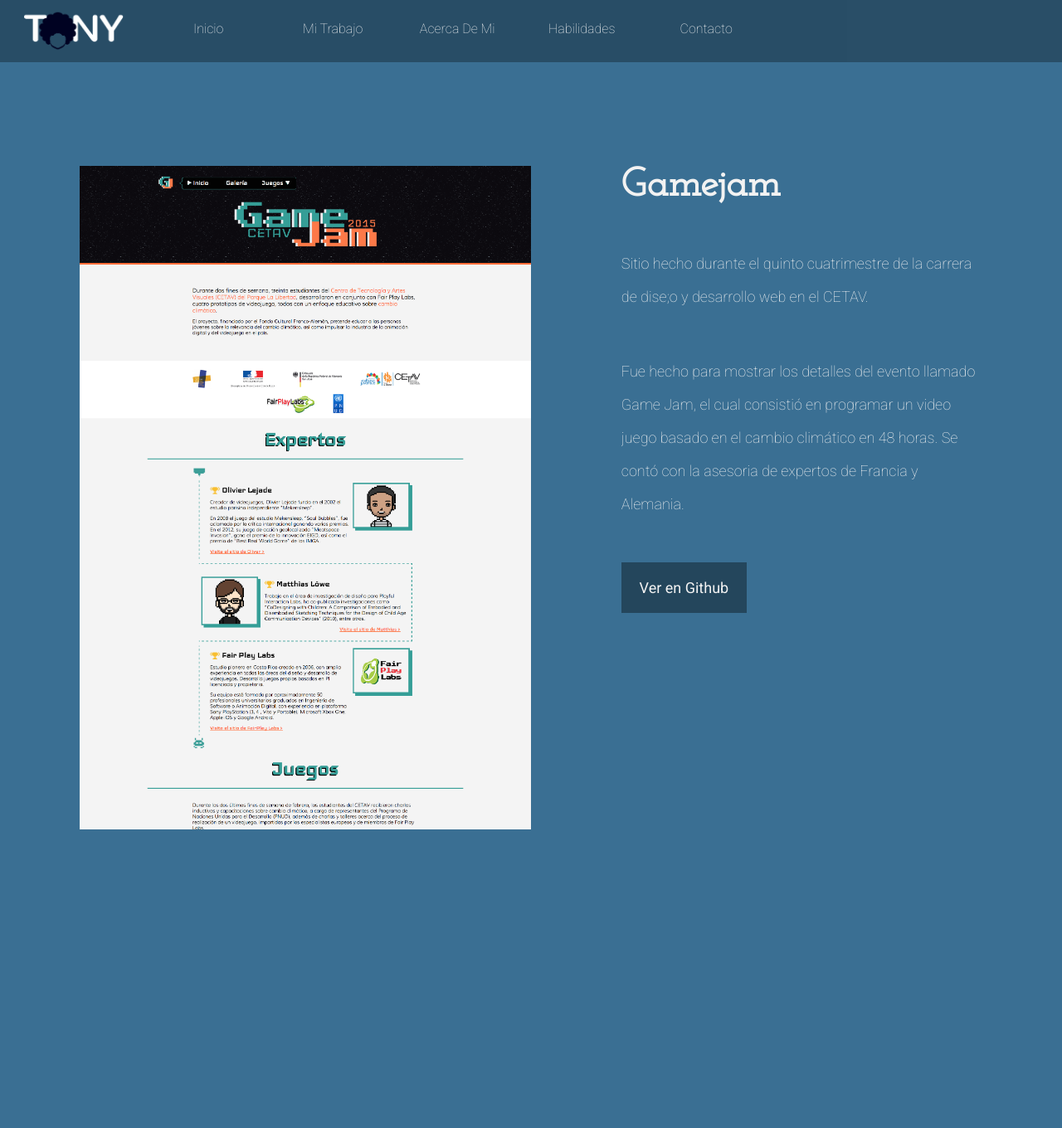
After one commit to tonyrombo/tonyrombo.github.io, a PHP site: page /pages/work1.html in a window 1280 px wide. The commit adds this page. Shown: the top 1360 px of the page at 83% size. Run offline with PHP 8.4, Linux system fonts and the light colour scheme; some libraries are stand-ins or nearby versions.

Commit message:
se agrega pagina descriptiva para proyectos

```diff
--- a/cs/styles.css
+++ b/cs/styles.css
@@ -1,41 +1,28 @@
 @import url(http://fonts.googleapis.com/css?family=Roboto:400,100,100italic,300,300italic,400italic,500,500italic,700,700italic,900,900italic&subset=latin,latin-ext);
 @import url(https://fonts.googleapis.com/css?family=Josefin+Slab:400,100italic,300);
-/* line 1, ../scss/partials/_base.scss */
 * {
   margin: 0;
-  padding: 0;
-}
+  padding: 0; }
 
-/* line 5, ../scss/partials/_base.scss */
 html {
-  font-size: 10px;
-}
+  font-size: 10px; }
 
-/* line 9, ../scss/partials/_base.scss */
 body {
-  background-color: #3a6f93;
-  font-family: "Roboto";
-}
+  background-color: #3A6F93;
+  font-family: "Roboto"; }
 
-/* line 14, ../scss/partials/_base.scss */
 a {
-  text-decoration: none;
-}
+  text-decoration: none; }
 
-/* line 18, ../scss/partials/_base.scss */
 .wrapper {
   float: left;
-  width: 100%;
-}
+  width: 100%; }
 
-/* line 22, ../scss/partials/_base.scss */
 .section {
   float: left;
   width: 100%;
-  overflow: hidden;
-}
+  overflow: hidden; }
 
-/* line 27, ../scss/partials/_base.scss */
 .section-title {
   font-size: 48px;
   font-size: 4.8rem;
@@ -58,31 +43,23 @@ a {
   -moz-position: fixed;
   -webkit-position: fixed;
   position: fixed;
-  width: 100%;
-}
+  width: 100%; }
 
-/* line 13, ../scss/partials/modules/_navigation.scss */
 .logo {
   display: inline-block;
   float: left;
   height: 50px;
   margin: 12px 2% 0;
-  width: 125px;
-}
-/* line 20, ../scss/partials/modules/_navigation.scss */
+  width: 125px; }
   .logo img {
     height: 100%;
-  width: 100%;
-}
+    width: 100%; }
 
-/* line 26, ../scss/partials/modules/_navigation.scss */
 .navbar {
   float: left;
   height: 100%;
-  width: 750px;
-}
+  width: 750px; }
   @media screen and (max-width: 1000px) {
-  /* line 26, ../scss/partials/modules/_navigation.scss */
     .navbar {
       background-color: rgba(29, 56, 74, 0.95);
       box-sizing: border-box;
@@ -136,9 +103,7 @@ a {
   margin: 0;
   padding-top: 25px;
   text-align: center;
-  width: 150px;
-}
-/* line 81, ../scss/partials/modules/_navigation.scss */
+  width: 150px; }
   .navbar-item a {
     border: none;
     color: #f2f2f2;
@@ -591,5 +424,68 @@ footer {
   font-size: 1.8rem;
   margin: 30px 0;
   text-align: center;
-  width: 100%;
-}
+  width: 100%; }
+
+.project-wrapper {
+  margin: 150px auto 0;
+  overflow: hidden;
+  padding: 50px 0;
+  width: 85%; }
+
+.img-wrapper {
+  float: left;
+  height: 800px;
+  overflow: scroll;
+  width: 50%; }
+  .img-wrapper img {
+    width: 100%; }
+  @media screen and (max-width: 1023px) {
+    .img-wrapper {
+      float: none;
+      height: auto;
+      margin: 0 auto 30px;
+      overflow: hidden;
+      width: 100%; } }
+
+.project-overview {
+  float: right;
+  overflow: hidden;
+  width: 40%; }
+  @media screen and (max-width: 1023px) {
+    .project-overview {
+      float: none;
+      width: 100%; } }
+
+.project-title {
+  font-size: 48px;
+  font-size: 4.8rem;
+  color: #f2f2f2;
+  font-family: "Josefin Slab";
+  margin-bottom: 50px;
+  text-align: left; }
+
+.project-summary {
+  font-size: 18px;
+  font-size: 1.8rem;
+  color: #f2f2f2;
+  float: left;
+  font-family: "Roboto";
+  font-weight: 200;
+  line-height: 40px;
+  margin-bottom: 50px;
+  width: 100%; }
+
+.cta {
+  font-size: 18px;
+  font-size: 1.8rem;
+  background-color: #24465c;
+  box-sizing: border-box;
+  color: #f2f2f2;
+  display: inline-block;
+  transition: all .25s linear;
+  padding: 20px 5%; }
+  .cta:hover {
+    background-color: transparent;
+    border: 2px solid #24465c; }
+
+/*# sourceMappingURL=styles.css.map */
--- a/js/main.js
+++ b/js/main.js
@@ -2,9 +2,11 @@ $(document).ready(function(){
 	var windowHeight = $( window ).height(),
 		windowWidth = $(window).width();
 
-	$(function(){
-		$(".header").height(windowHeight);
-	});
+	if ($(".header")) {
+		$(function(){
+			$(".header").height(windowHeight);
+		});
+	};
 
 	if(windowWidth < 1000){
 		$("#show-menu, .navbar-item").click(function(){
--- /dev/null
+++ b/pages/work1.html
@@ -0,0 +1,48 @@
+<!DOCTYPE html>
+<html lang="en">
+<head>
+	<meta charset="UTF-8"/>
+	<link rel="stylesheet" href="../cs/styles.css"/>
+	<meta name="viewport" content="width=device-width, initial_scale=1">
+	<title>Antony Romero Bonilla</title>
+</head>
+<body>
+	<div class="wrapper">
+		<nav class="nav">
+			<a href="#" class="logo"><img src="../img/myLogo.png" alt="Logo"></a>
+			<label id="show-menu" class="show-menu-icon">MENÚ</label>
+			<ul class="navbar">
+				<li class="navbar-item"><a href="../index.html">inicio</a></li>
+				<li class="navbar-item"><a href="../index.html#myWork">mi trabajo</a></li>
+				<li class="navbar-item"><a href="../index.html#about">acerca de mi</a></li>
+				<li class="navbar-item"><a href="../index.html#skills">habilidades</a></li>
+				<li class="navbar-item"><a href="../index.html#contact">contacto</a></li>
+			</ul>
+		</nav>
+
+		<div class="project-wrapper">
+			<div class="img-wrapper">
+				<img src="../img/projects-img/gamejam1.png">
+				<img src="../img/projects-img/gamejam2.png">
+				<img src="../img/projects-img/gamejam3.png">
+			</div>
+
+			<div class="project-overview">
+				<h2 class="project-title">Gamejam</h2>
+
+				<p class="project-summary">
+					Sitio hecho durante el quinto cuatrimestre de la carrera de dise;o y desarrollo web en el CETAV.
+				</p>
+
+				<p class="project-summary">
+					Fue hecho para mostrar los detalles del evento llamado Game Jam, el cual consistió en programar un video juego basado en el cambio climático en 48 horas. Se contó con la asesoria de expertos de Francia y Alemania.
+				</p>
+
+				<a class="cta" href="https://github.com/cetavgamejam/cetavgamejam.github.io">Ver en Github</a>
+			</div>
+		</div>
+	</div>
+	<script src="https://ajax.googleapis.com/ajax/libs/jquery/1.11.3/jquery.min.js"></script>
+	<script type="text/javascript" src="../js/main.js"></script>
+</body>
+</html>
--- a/scss/partials/modules/_contact.scss
+++ b/scss/partials/modules/_contact.scss
@@ -32,7 +32,7 @@
     	color: $font-main-color;
     	display: inline-block;
         font-weight: 100;
-    	margin: 20px auto;
+    	margin: 0 auto;
     	text-align: center;
     	text-decoration: none;
         word-break: break-all;
--- /dev/null
+++ b/scss/partials/modules/_projectView.scss
@@ -0,0 +1,70 @@
+.project-wrapper{
+	margin: 150px auto 0;
+	overflow: hidden;
+	padding: 50px 0;
+	width: 85%;
+}
+
+.img-wrapper{
+	float: left;
+	height: 800px;
+	overflow: scroll;
+	width: 50%;
+
+	img{
+		width: 100%;
+	}
+
+	@media screen and (max-width: 1023px){
+		float: none;
+		height: auto;
+		margin: 0 auto 30px;
+		overflow: hidden;
+		width: 100%;
+	}
+}
+
+.project-overview{
+	float: right;
+	overflow: hidden;
+	width: 40%;
+
+	@media screen and (max-width: 1023px){
+		float: none;
+		width: 100%;
+	}
+}
+
+.project-title{
+	@include font-size(48);
+	color: $font-main-color;
+	font-family: "Josefin Slab";
+    margin-bottom: 50px;
+    text-align: left;
+}
+
+.project-summary{
+	@include font-size(18);
+	color: $font-main-color;
+	float: left;
+	font-family: $text;
+	font-weight: 200;
+	line-height: 40px;
+	margin-bottom: 50px;
+	width: 100%;
+}
+
+.cta{
+	@include font-size(18);
+	background-color: darken($section-color-2, 15%);
+	box-sizing: border-box;
+	color: $font-main-color;
+	display: inline-block;
+	transition: all .25s linear;
+	padding: 20px 5%;
+
+	&:hover{
+		background-color: transparent;
+		border: 2px solid darken($section-color-2, 15%);
+	}
+}
--- a/scss/styles.scss
+++ b/scss/styles.scss
@@ -14,3 +14,4 @@
 @import "partials/modules/_motivation.scss";
 @import "partials/modules/_contact.scss";
 @import "partials/modules/_footer.scss";
+@import "partials/modules/_projectView.scss";
```
Also changed, not shown: other parts of cs/styles.css (+87 -231 lines), index.html (+7 -7 lines), js/items.json (deleted, +0 -37 lines), scss/partials/modules/_myWork.scss (+30 -31 lines), img/projects-img/gamejam-logo.png (added), img/projects-img/gamejam1.png (added), img/projects-img/gamejam2.png (added), img/projects-img/gamejam3.png (added). Lines whose indentation alone changed are shown as unchanged.
